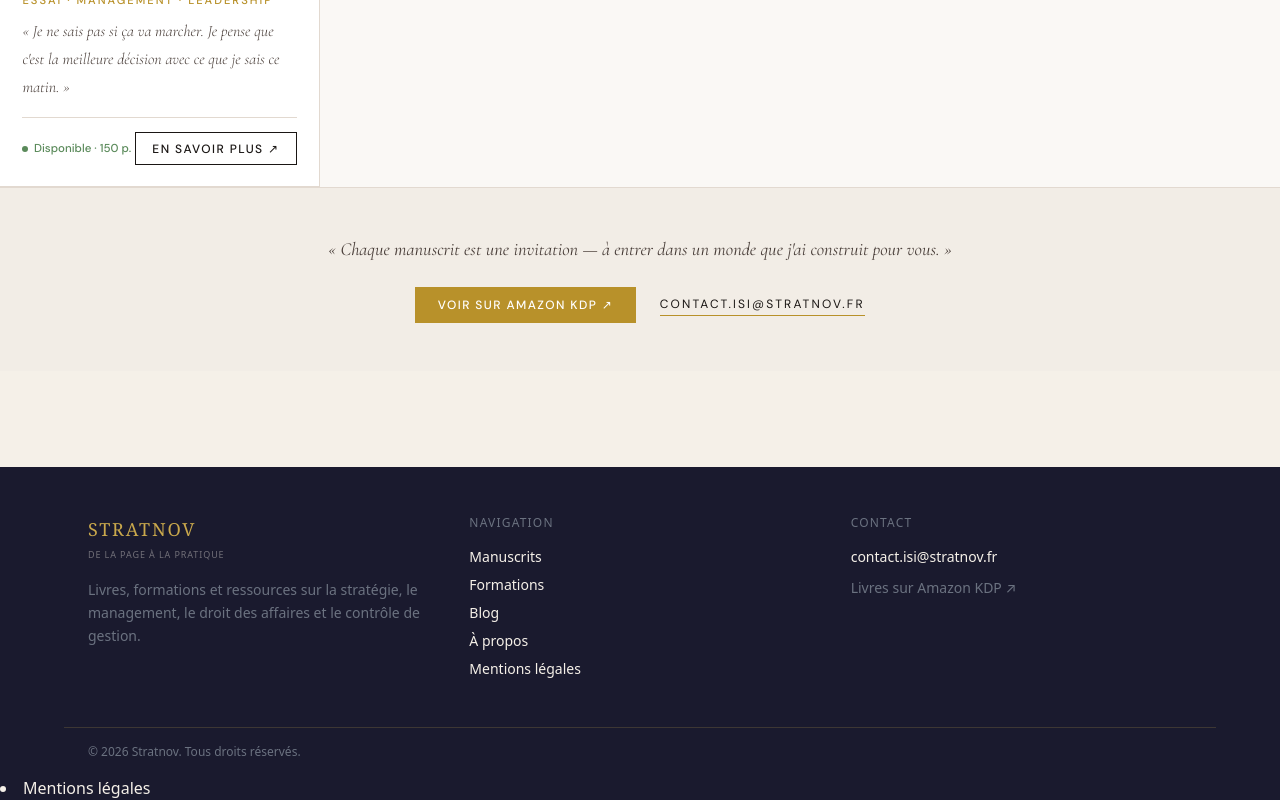
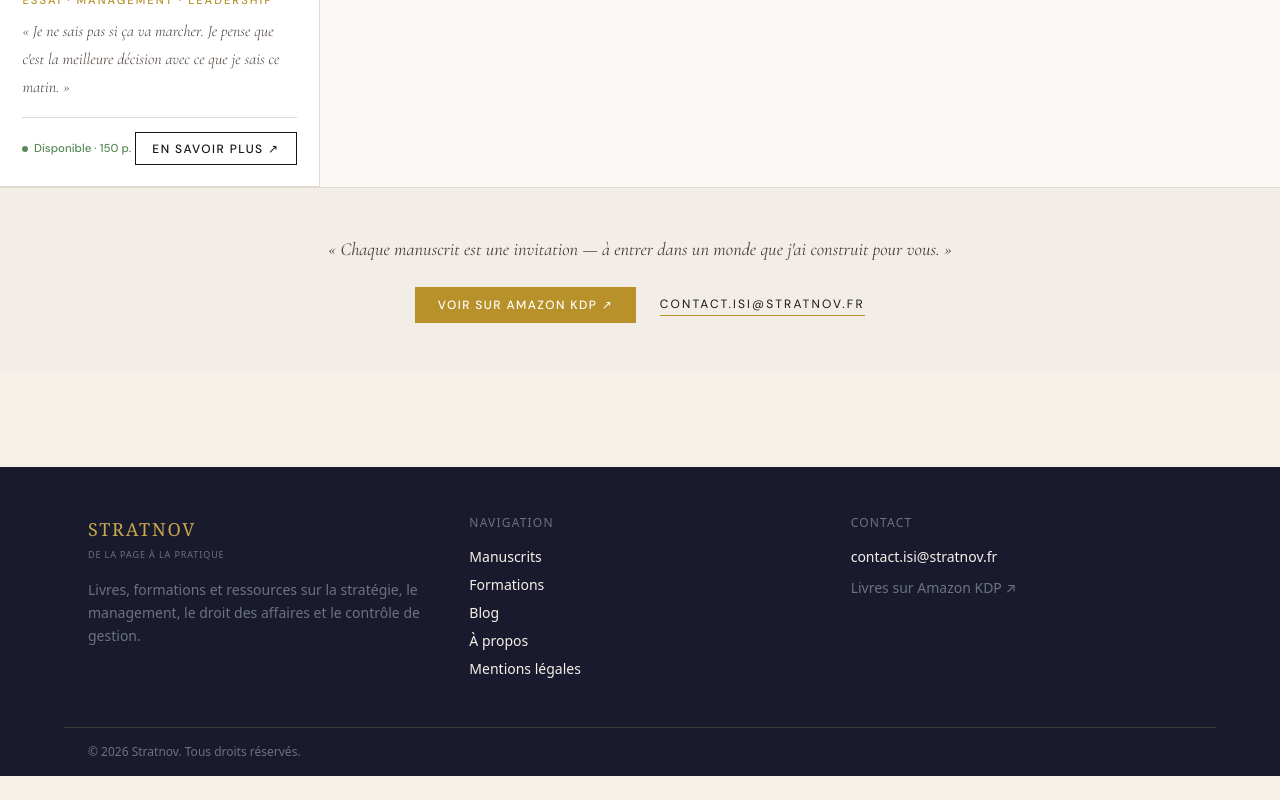
Before and after one commit to BON202/stratnov-frontend, a Next.js app: page /manuscrits in a window 1280 px wide. Shown: the part 1478-2278 px from the top of the page. After the commit the page ends 2254 px from the top, so only its background shows below. Built offline with nearby package versions, Linux system fonts and the light colour scheme.

Commit message:
Mentions légales et footer

```diff
--- a/components/layout/Footer.tsx
+++ b/components/layout/Footer.tsx
@@ -40,9 +40,7 @@ export default function Footer() {
       <div className="border-t border-or border-opacity-20 px-6 py-4 max-w-6xl mx-auto">
         <p className="text-xs text-brume">© {new Date().getFullYear()} Stratnov. Tous droits réservés.</p>
       </div>
-      <li>
-  <Link href="/mentions-legales" className="hover:text-or transition-colors">Mentions légales</Link>
-</li>
+
     </footer>
   )
 }
```
